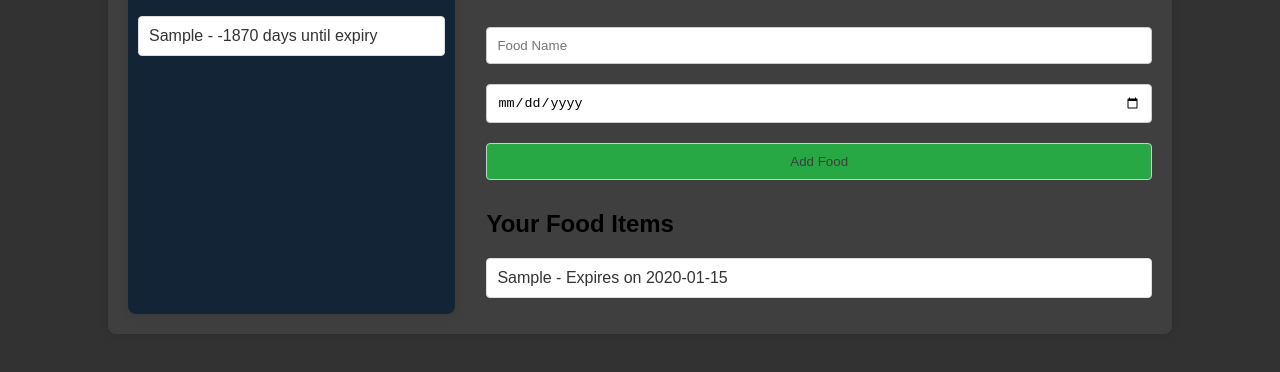
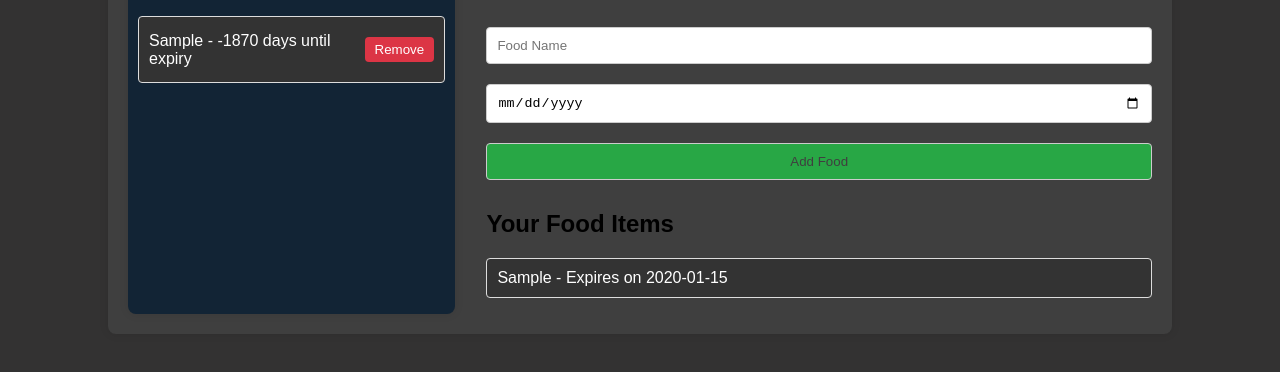
Before and after one commit to Hipshotau/KeepItFresh, a plain HTML site: page index.html in a window 1280 px wide. Both pictures are taken after typing "Sample", "2020-01-15" into the empty fields and a click on the button "Add Food". Shown: the part 274-646 px from the top of the page. Drawn offline with Linux system fonts and the light colour scheme.

Commit message:
KeepItFresh_v3
Added Remove Button

```diff
--- a/script.js
+++ b/script.js
@@ -19,6 +19,7 @@ const commonFoods = [
   document.addEventListener('DOMContentLoaded', () => {
     const foodList = document.getElementById('food-list');
     const foods = JSON.parse(localStorage.getItem('foods')) || [];
+    console.log('Loaded foods from localStorage:', foods); // Debugging
 
     // Display existing food items
     foods.forEach(food => {
@@ -29,7 +30,7 @@ document.addEventListener('DOMContentLoaded', () => {
     checkExpirations(foods);
 
     // Update inventory
-    updateInventory();
+    updateInventory(); // Called on page load
   });
 
   // Add food item to the list
@@ -46,12 +47,13 @@ document.getElementById('food-form').addEventListener('submit', (e) => {
       const foods = JSON.parse(localStorage.getItem('foods')) || [];
       foods.push(food);
       localStorage.setItem('foods', JSON.stringify(foods));
+      console.log('Saved foods to localStorage:', foods); // Debugging
 
       // Add to DOM
       addFoodToDOM(food);
 
       // Update inventory
-        updateInventory();
+      updateInventory(); // Called when a new item is added
 
       // Clear form
       document.getElementById('food-form').reset();
@@ -106,12 +108,39 @@ function calculateDaysUntilExpiry(expirationDate) {
   function updateInventory() {
     const inventoryList = document.getElementById('inventory-list');
     const foods = JSON.parse(localStorage.getItem('foods')) || [];
-    inventoryList.innerHTML = '';
+    console.log('Updating inventory with foods:', foods); // Debugging
 
-    foods.forEach(food => {
+    inventoryList.innerHTML = ''; // Clear the list
+
+    foods.forEach((food, index) => {
       const li = document.createElement('li');
       const daysUntilExpiry = calculateDaysUntilExpiry(food.date);
-        li.textContent = `${food.name} - ${daysUntilExpiry} days until expiry`;
+
+      // Create text for the food item
+      const foodText = document.createElement('span');
+      foodText.textContent = `${food.name} - ${daysUntilExpiry} days until expiry`;
+
+      // Create remove button
+      const removeButton = document.createElement('button');
+      removeButton.textContent = 'Remove';
+      removeButton.classList.add('remove-button');
+      removeButton.addEventListener('click', () => removeFoodItem(index));
+
+      // Append text and button to the list item
+      li.appendChild(foodText);
+      li.appendChild(removeButton);
+
+      // Append list item to the inventory list
       inventoryList.appendChild(li);
     });
+
+    console.log('Inventory updated'); // Debugging
   }
+
+  // Remove food item from inventory
+  function removeFoodItem(index) {
+    const foods = JSON.parse(localStorage.getItem('foods')) || [];
+    foods.splice(index, 1); // Remove the item at the specified index
+    localStorage.setItem('foods', JSON.stringify(foods)); // Update localStorage
+    updateInventory(); // Refresh the inventory display
+  }
--- a/style.css
+++ b/style.css
@@ -67,10 +67,35 @@ ul {
 }
 
 li {
-    background: white;
+    background: #333;
     margin: 5px 0;
     padding: 10px;
     border: 1px solid #ddd;
     border-radius: 4px;
     color: #333;
 }
+
+li {
+    background: #333;
+    margin: 5px 0;
+    padding: 10px;
+    border: 1px solid #ddd;
+    border-radius: 4px;
+    display: flex;
+    justify-content: space-between;
+    align-items: center;
+    color: #fff;
+  }
+
+  .remove-button {
+    background: #dc3545;
+    color: white;
+    border: none;
+    padding: 5px 10px;
+    border-radius: 4px;
+    cursor: pointer;
+  }
+
+  .remove-button:hover {
+    background: #c82333;
+  }
```
Lines whose indentation alone changed are shown as unchanged.
